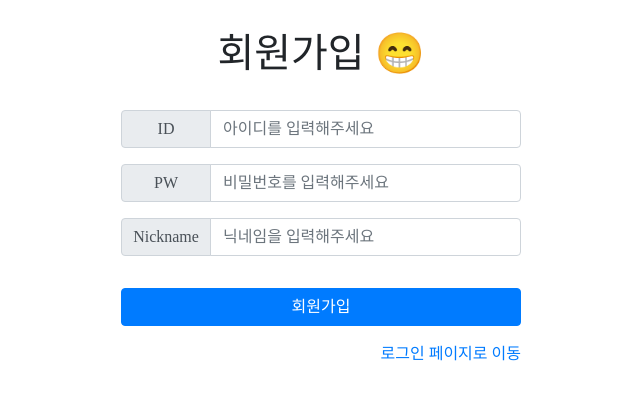
After one commit to 9JIIIIIN9/web-sparta, a Flask app: page /register in a window 1280 px wide. The commit adds this page. Shown: the top 400 px of the page, without its empty margins (319-959 px from the left). Run offline with Flask 2, Linux system fonts and the light colour scheme; some libraries are stand-ins or nearby versions.

Commit message:
:package: 6주차 수업

```diff
--- /dev/null
+++ b/FlaskLogin/app.py
@@ -0,0 +1,138 @@
+import jwt
+import hashlib
+from functools import wraps
+from datetime import datetime, timedelta
+from pymongo import MongoClient
+from flask import Flask, render_template, jsonify, request, redirect, url_for, g, make_response
+
+app = Flask(__name__)
+
+# mongodb
+client = MongoClient('localhost', 27017)
+db = client.dbsparta
+
+# jwt secret key
+# 임의로 넣어준 것 - hash 할 때 같이 암호화하는 거래
+SECRET_KEY = 'hello world'
+COOKIE_KEY = 'token_give'
+
+
+def login_required(f):
+    @wraps(f)
+    def decorated_function(*args, **kwargs):
+        # 쿠키에서 token_give 가져오기
+        token_receive = request.cookies.get(COOKIE_KEY)
+        print('token_receive :', token_receive)
+
+        if token_receive is None:
+            # token이 없는 경우
+            return redirect(url_for('login'))
+
+        try:
+            # 전달받은 token이 위조되었는지 확인 (단방향이기 때문에 비밀번호와 마찬가지로 해쉬처리하여 동일한지 비교)
+            # SECRET_KEY를 모르면 동일한 해쉬를 만들 수 없음
+            payload = jwt.decode(token_receive, SECRET_KEY, algorithms=['HS256'])
+        except jwt.InvalidTokenError:
+            # 토큰 없거나 만료되었거나 올바르지 않은 경우 로그인 페이지로 이동
+            return redirect(url_for('login'))
+
+        #flask 에서 쓰는 변수
+        # g는 각각의 request 내에서만 값이 유효한 스레드 로컬 변수입니다.
+        # 사용자의 요청이 동시에 들어오더라도 각각의 request 내에서만 g 객체가 유효하기 때문에 사용자 ID를 저장해도 문제가 없습니다.
+        g.user = db.user.find_one({'id': payload["id"]})
+
+        # 로그인 성공시 다음 함수 실행
+        return f(*args, **kwargs)
+
+    return decorated_function
+
+
+#################################
+# HTML 응답 API
+#################################
+
+@app.route('/')
+@login_required
+def home():
+    return render_template('home.html', user=g.user)
+
+
+@app.route('/login')
+def login():
+    return render_template('login.html')
+
+
+@app.route('/register')
+def register():
+    return render_template('register.html')
+
+
+#################################
+# JSON 응답 API
+#################################
+
+# 회원가입
+
+@app.route('/api/register', methods=['POST'])
+def api_register():
+    id_receive = request.form.get['id_give']
+    pw_receive = request.form.get['pw_give']
+    nickname_receive = request.form.get['nickname_give']
+
+    # id 중복 확인
+    user = db.user.find_one({'id': id_receive})
+    if user is not None:
+        return jsonify({'result': 'fail', 'msg': '아이디가 중복되었습니다 😅'})
+
+    # pw를 sha256 방법(단방향)으로 암호화
+    # 개인정보보호법상 암호화 해줘야 함.-단방향이면 반대로 풀 수 없는 것
+
+    pw_hash = hashlib.sha256(pw_receive.encode('utf-8')).hexdigest()
+
+    db.user.insert_one({'id': id_receive, 'pw': pw_hash, 'nick': nickname_receive})
+
+    return jsonify({'result': 'success', 'msg': '🎉 회원 가입을 축하합니다 🎉'})
+
+
+# 로그인
+@app.route('/api/login', methods=['POST'])
+def api_login():
+    id_receive = request.form['id_give']
+    pw_receive = request.form['pw_give']
+
+    # pw를 sha256 방법(단방향)으로 암호화
+    pw_hash = hashlib.sha256(pw_receive.encode('utf-8')).hexdigest()
+
+    # id, 암호화된 pw을 가지고 해당 유저를 찾기
+    user = db.user.find_one({'id': id_receive, 'pw': pw_hash})
+
+    if user is not None:
+        # jwt 토큰 발급
+        payload = {
+            'id': user['id'],  # user id
+            'exp': datetime.utcnow() + timedelta(seconds=10)  # 만료 시간 (10초 뒤 만료)
+        }
+        token = jwt.encode(payload, SECRET_KEY, algorithm='HS256')
+        print(f'token : {token}')
+        res = make_response(jsonify({'result': 'success', 'msg': f'{user["nick"]}님 안녕하세요 🙇🏻‍♂️'}))
+
+        # set cookie
+        res.set_cookie(COOKIE_KEY, token)
+        # 쿠키 보는 법 : 검사에서 application 에서 cookies 있음
+        return res
+    else:
+        return jsonify({'result': 'fail', 'msg': '아이디와 비밀번호를 확인해주세요 😓'})
+
+
+# 로그아웃
+@app.route('/api/logout', methods=['POST'])
+def api_logout():
+    res = make_response(jsonify({'result': 'success', 'msg': '로그아웃 👋'}))
+
+    # cookie 삭제
+    res.delete_cookie(COOKIE_KEY)
+    return res
+
+
+if __name__ == '__main__':
+    app.run('0.0.0.0', port=5000, debug=True)
--- /dev/null
+++ b/FlaskLogin/templates/layout.html
@@ -0,0 +1,49 @@
+<!doctype html>
+<html>
+<head>
+    <title>JWT Tutorial</title>
+    <meta charset="utf-8">
+    <meta name="viewport" content="width=device-width, initial-scale=1, shrink-to-fit=no">
+
+    <!-- Bootstrap CSS -->
+    <link rel="stylesheet" href="https://maxcdn.bootstrapcdn.com/bootstrap/4.0.0/css/bootstrap.min.css"
+          integrity="sha384-Gn5384xqQ1aoWXA+058RXPxPg6fy4IWvTNh0E263XmFcJlSAwiGgFAW/dAiS6JXm" crossorigin="anonymous">
+    <link rel="preconnect" href="https://fonts.gstatic.com">
+    <link href="https://fonts.googleapis.com/css2?family=Noto+Serif+KR:wght@200&display=swap" rel="stylesheet">
+
+    <style>
+        * {
+            font-family: 'Noto Serif KR', serif;
+        }
+
+        #content {
+            width: 400px;
+            margin: 30px auto;
+        }
+    </style>
+
+    <!-- block : style -->
+
+<!--    이건 파이썬임-->
+<!--    block 이름이 style 임-->
+    {% block style %}{% endblock %}
+</head>
+<body>
+
+<!-- block : content -->
+<div id="content">
+    {% block content %}{% endblock %}
+</div>
+
+<!-- JS -->
+<script src="https://ajax.googleapis.com/ajax/libs/jquery/3.4.1/jquery.min.js"></script>
+<script src="https://cdnjs.cloudflare.com/ajax/libs/popper.js/1.12.9/umd/popper.min.js"
+        integrity="sha384-ApNbgh9B+Y1QKtv3Rn7W3mgPxhU9K/ScQsAP7hUibX39j7fakFPskvXusvfa0b4Q"
+        crossorigin="anonymous"></script>
+<script src="https://maxcdn.bootstrapcdn.com/bootstrap/4.0.0/js/bootstrap.min.js"
+        integrity="sha384-JZR6Spejh4U02d8jOt6vLEHfe/JQGiRRSQQxSfFWpi1MquVdAyjUar5+76PVCmYl"
+        crossorigin="anonymous"></script>
+
+<!-- block : script -->
+{% block script %}{% endblock %}
+</body>
--- /dev/null
+++ b/FlaskLogin/templates/register.html
@@ -0,0 +1,99 @@
+{% extends "layout.html" %}
+<!--layout 상속받는다는 것-->
+<!-- content -->
+{% block content %}
+<h1 class="header">회원가입 😁</h1>
+<div class="body">
+    <!-- ID -->
+    <div class="input-group mb-3">
+        <div class="input-group-prepend">
+            <span class="input-group-text label">ID</span>
+        </div>
+        <input type="text" class="form-control" id="id" placeholder="아이디를 입력해주세요" aria-label="id"
+               aria-describedby="id">
+    </div>
+    <!-- PW -->
+    <div class="input-group mb-3">
+        <div class="input-group-prepend">
+            <span class="input-group-text label">PW</span>
+        </div>
+        <input type="password" class="form-control" id="pw" placeholder="비밀번호를 입력해주세요" aria-label="pw"
+               aria-describedby="pw">
+    </div>
+    <!-- Nickname -->
+    <div class="input-group mb-3">
+        <div class="input-group-prepend">
+            <span class="input-group-text label">Nickname</span>
+        </div>
+        <input type="text" class="form-control" id="nickname" placeholder="닉네임을 입력해주세요" aria-label="pw"
+               aria-describedby="nickname">
+    </div>
+</div>
+<div class="footer">
+    <!-- Sign Up -->
+    <button class="btn btn-primary sign-up" onclick="signUp()">회원가입</button>
+
+    <!-- Sign In -->
+    <a class="sign-up" href="/login">로그인 페이지로 이동</a>
+</div>
+{% endblock %}
+
+<!-- style -->
+{% block style %}
+<style>
+    .header {
+        text-align: center;
+        margin-bottom: 32px;
+    }
+
+    .body {
+        margin: 32px 0;
+    }
+
+    .sign-up {
+        width: 100%;
+        margin-bottom: 16px;
+    }
+
+    .footer {
+        text-align: right;
+    }
+
+    .label {
+        width: 90px;
+        text-align: center;
+        display: flex;
+        justify-content: center;
+    }
+</style>
+{% endblock %}
+
+<!-- script -->
+{% block script %}
+<script>
+    function signUp() {
+        let id = $('#id').val()
+        let pw = $('#pw').val()
+        let nickname = $('#nickname').val()
+
+        if (id === '') return alert('아이디를 입력ㄴ해주세요')
+        if (pw === '') return alert('비밀번호를 입력해주세요')
+        if (nickname === '') return alert('닉네임을 입력해주세요')
+
+        $.ajax({
+            type: "POST",
+            // 여기로 넘어간다
+            url: "/api/register",
+            data: {id_give: id, pw_give: pw, nickname_give: nickname},
+            success: function (response) {
+                if (response['result'] === 'success') {
+                    alert('🎉 Sign up is complete 🎉')
+                    location.href = '/login'
+                } else {
+                    alert(response['msg'])
+                }
+            }
+        })
+    }
+</script>
+{% endblock %}
--- a/week4/movie_star/app.py
+++ b/week4/movie_star/app.py
@@ -64,7 +64,7 @@ def like_star():
 def delete_star():
     # 1. 클라이언트가 전달한 name_give를 name_receive 변수에 넣습니다.
     name_receive = request.form.get('name_give')
-    print(name_receive)
+    # print(name_receive)
     # 2. mystar 목록에서 delete_one으로 name이 name_receive와 일치하는 star를 제거합니다.
     db.mystar.delete_one({'name':name_receive})
     # 3. 성공하면 success 메시지를 반환합니다.
--- /dev/null
+++ b/week6/hello.py
@@ -0,0 +1 @@
+print('Hello,Sparta!')
```
Also changed, not shown: FlaskLogin/study_decorator.py (added, +19 -0 lines), FlaskLogin/templates/home.html (added, +61 -0 lines), FlaskLogin/templates/login.html (added, +86 -0 lines), week4/movie_star/templates/index.html (+7 -7 lines), week6/app.py (added, +12 -0 lines), 1 other file.
